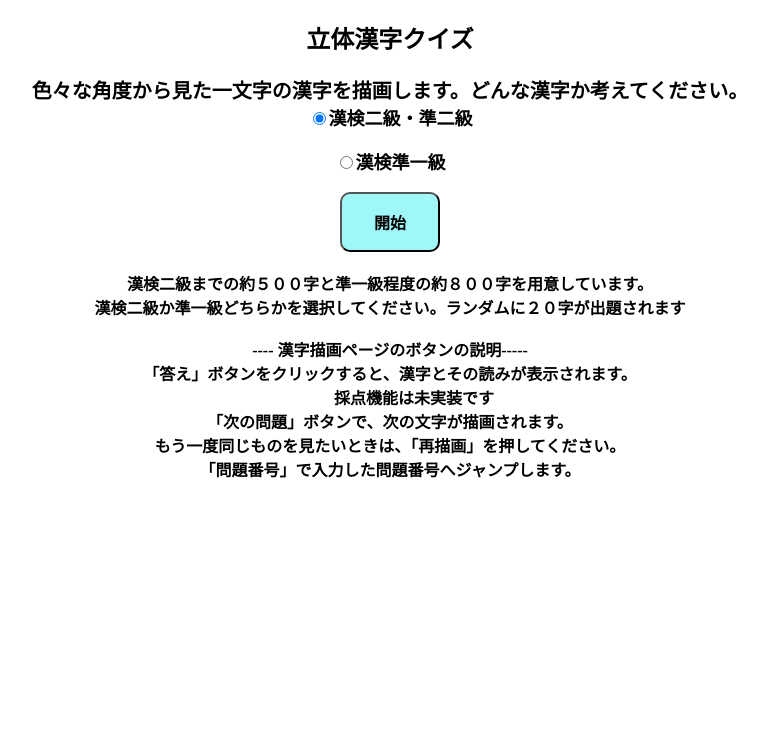
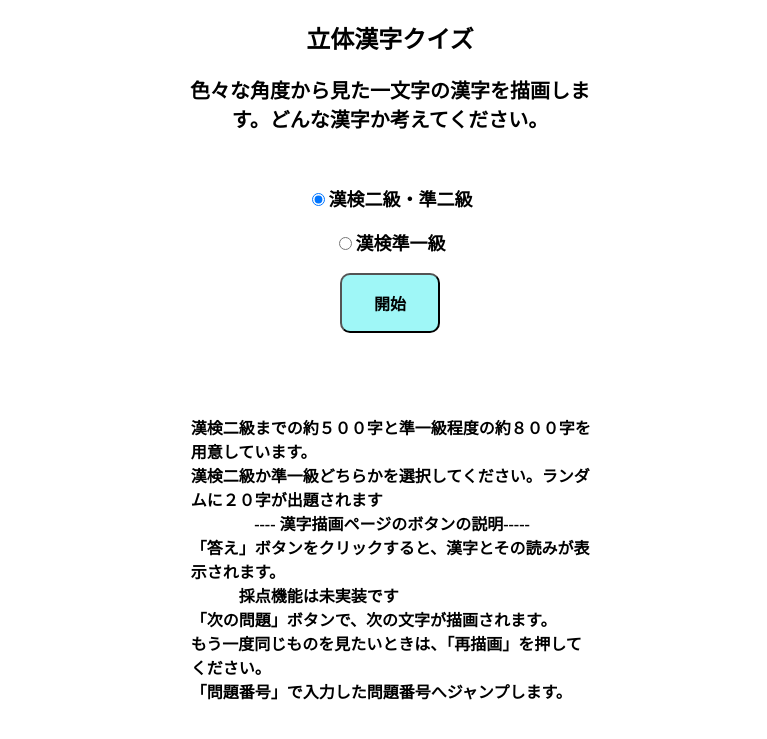
Before and after one commit to mhayakusa/kanjitest, a Flask app: page / in a window 1280 px wide. Shown: the top 739 px of the page, without its empty margins (250-1017 px from the left). Run offline with Flask 2, Linux system fonts and the light colour scheme.

Commit message:
ver2 layout modify

```diff
--- a/templates/index.html
+++ b/templates/index.html
@@ -23,9 +23,9 @@
             }
             .wrapper {
                 display: grid;
-                grid-template-columns: 1fr ;
-                grid-template-rows: 50px 70px 200px;
-                grid-gap: 30px;
+                grid-template-columns: 1fr 1fr 1fr;
+                grid-template-rows: 100px 200px 200px;
+                grid-gap: 10px;
             }
             button {
                 width: 100px;
@@ -50,7 +50,7 @@
     </head>
     <body class="body" >
         <h2 >立体漢字クイズ</h2>
-        <div class="wraper">
+        <div class="wrapper">
             <div></div>
             <div class="box1">
                 <div style="font-size:20px; font-weight: bold;">
@@ -72,19 +72,25 @@
             <div></div>
             <div></div>
             <div class="box3" style="text-align: center">
-                <div>
-                <!--<ul  style="list-style:none;text-align:left;font-size: 16px;font-weight: bold;padding: 1px;"> -->
-                <ul  style="font-size: 16px;font-weight: bold;padding: 1px;">
+                <table style="text-align: center">
+                <tbody<tr>
+                    <TD > </TD>
+                    <TD> <!--<ul  style="list-style:none;text-align:left;font-size: 16px;font-weight: bold;padding: 1px;"> -->
+                        <ul  style="text-align:left;list-style:none;font-size: 16px;font-weight: bold;padding: 1px;">
                                 <li>漢検二級までの約５００字と準一級程度の約８００字を用意しています。</li>
                             <li>漢検二級か準一級どちらかを選択してください。ランダムに２０字が出題されます</li>
-                    <li><BR>        ---- 漢字描画ページのボタンの説明-----</li>
+                            <li style="text-align:center">---- 漢字描画ページのボタンの説明-----</li>
                             <li>「答え」ボタンをクリックすると、漢字とその読みが表示されます。</li>
                             <li> 　　　採点機能は未実装です</li>
                             <li>「次の問題」ボタンで、次の文字が描画されます。</li>
                             <li>もう一度同じものを見たいときは、「再描画」を押してください。</li>
                             <li>「問題番号」で入力した問題番号へジャンプします。</li>
                         </ul>
-                </div>
+                    </TD>
+                    <TDstyle="width:200"></TD>
+                </tr>
+                </tbody>
+                </table>
             </div>
             <div></div>
     </body>
```
Also changed, not shown: templates/kanjitest.html (+7 -22 lines). Lines whose indentation alone changed are shown as unchanged.
